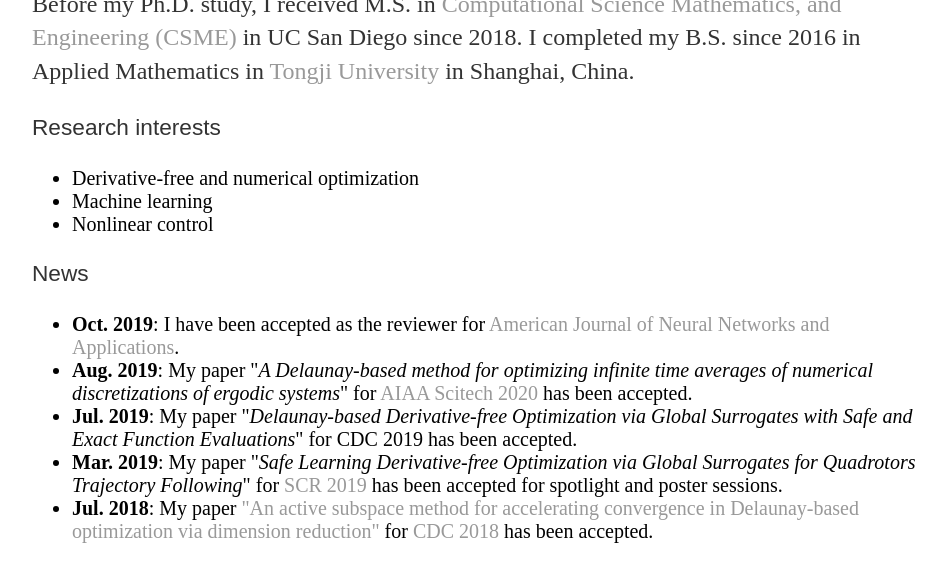
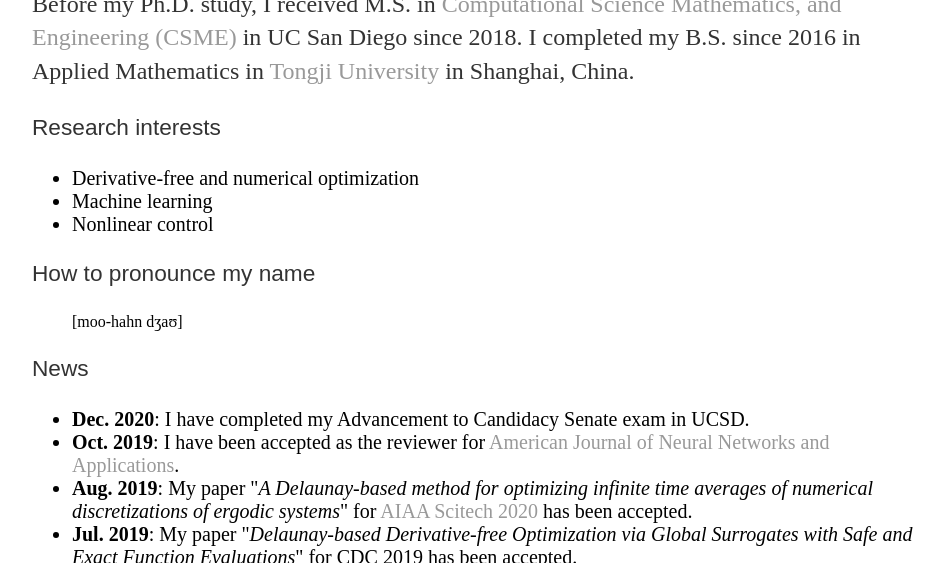
Before and after one commit to kimukook/kimukook.github.io, a Jekyll site: the page built from index.html, in a window 1280 px wide and 900 px high, scrolled down 906 px, cut to the strip 0-563 px from the top of the window. Shown: the whole strip, without its empty margins (160-1106 px from the left). Built offline with Jekyll 4.4.1, drawn with Linux system fonts in a browser that asks for light colours; some of the changed text lies outside the part shown.

Commit message:
Update index.html

```diff
--- a/index.html
+++ b/index.html
@@ -19,8 +19,11 @@ title: Muhan Zhao's Homepage
 		<li style="font-size:20px;"> Machine learning </li>
 		<li style="font-size:20px;"> Nonlinear control </li>
 	</ul>
+	<p style="font-family: Arial; font-size: 17pt;"> How to pronounce my name </i></b></p>
+	<ul> [moo-hahn dʒaʊ] </ul>
 	<p style="font-family: Arial; font-size: 17pt;"> News </i></b></p>
 	<ul>
+		<li style="font-size:20px;"> <b>Dec. 2020</b>: I have completed my Advancement to Candidacy Senate exam in UCSD. </li>
 		<li style="font-size:20px;"> <b>Oct. 2019</b>: I have been accepted as the reviewer for <a href="http://www.sciencepublishinggroup.com/journal/index?journalid=339"> American Journal of Neural Networks and Applications</a>.</li>
 		<li style="font-size:20px;"> <b>Aug. 2019</b>: My paper "<i>A Delaunay-based method for optimizing infinite time averages of numerical discretizations of ergodic systems</i>" for <a href="https://www.aiaa.org/SciTech">AIAA Scitech 2020 </a> has been accepted.
 		<li style="font-size:20px;"> <b>Jul. 2019</b>: My paper "<i>Delaunay-based Derivative-free Optimization via Global Surrogates with Safe and Exact Function Evaluations</i>" for CDC 2019 has been accepted.</li>
```
Also changed, not shown: other parts of index.html (+1 -1 lines).
